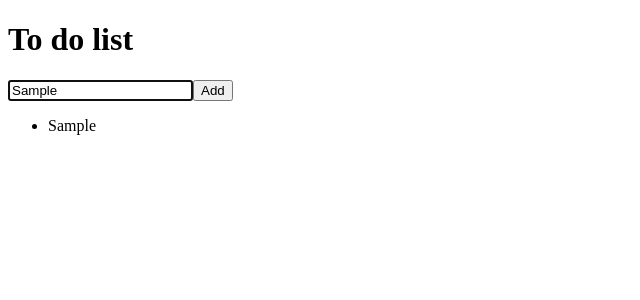
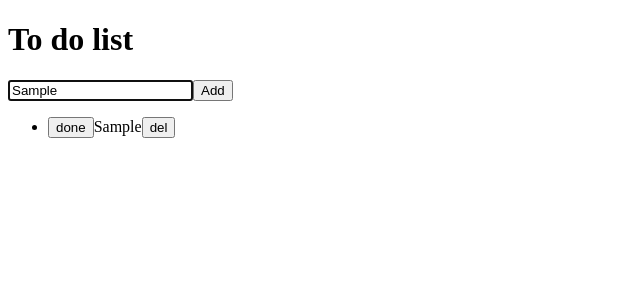
Before and after one commit to amiloszewicz/todo-list, a React app: page / in a window 1280 px wide. Both pictures are taken after typing "Sample" into the empty fields and a click on the button "Add". Shown: the top 300 px of the page, without its empty margins (0-640 px from the left). Built offline with nearby package versions, Linux system fonts and the light colour scheme.

Commit message:
feat done items list

```diff
--- a/src/App.js
+++ b/src/App.js
@@ -4,6 +4,7 @@ import ReactDOM from 'react-dom';
 import Header from './Header';
 import TodoList from './TodoList';
 import TodoItems from './TodoItems';
+import DoneItems from './doneItems.js';
 
 import { runInThisContext } from 'vm';
 
@@ -11,8 +12,9 @@ class App extends React.Component {
   constructor() {
     super();
     this.state = {
-      items: [],
-      currentItem: { text: '', key: '' }
+      toDoItems: [],
+      currentItem: { text: '', key: '' },
+      doneItems: []
     };
     this.inputElement = React.createRef();
   }
@@ -32,20 +34,37 @@ class App extends React.Component {
 
     if (newItem !== '') {
       console.log(newItem);
-      const items = [...this.state.items, newItem];
+      const toDoItems = [...this.state.toDoItems, newItem];
       this.setState({
-        items: items,
+        toDoItems: toDoItems,
         currentItem: { text: '', key: '' }
       });
     }
   };
 
   deleteItem = key => {
-    const filteredItems = this.state.items.filter(item => {
+    const filteredItems = this.state.toDoItems.filter(item => {
       return item.key !== key;
     });
     this.setState({
-      items: filteredItems
+      toDoItems: filteredItems
+    });
+  };
+
+  doneItem = key => {
+    const filteredDoneItem = this.state.toDoItems.filter(item => {
+      return item.key == key;
+    });
+    const filteredItems = this.state.toDoItems.filter(item => {
+      return item.key !== key;
+    });
+    const doneItemText = filteredDoneItem[0].text;
+    const doneItemKey = filteredDoneItem[0].key;
+    const doneItem = { text: doneItemText, key: doneItemKey };
+    const doneItems = [...this.state.doneItems, doneItem];
+    this.setState({
+      toDoItems: filteredItems,
+      doneItems: doneItems
     });
   };
 
@@ -59,8 +78,12 @@ class App extends React.Component {
           handleInput={this.handleInput}
           currentItem={this.state.currentItem.text}
         />
-        <TodoItems entries={this.state.items}
-        deleteItem={this.deleteItem} />
+        <TodoItems
+          entries={this.state.toDoItems}
+          deleteItem={this.deleteItem}
+          doneItem={this.doneItem}
+        />
+        <DoneItems doneEntries={this.state.doneItems} />
       </div>
     );
   }
--- a/src/TodoItems.js
+++ b/src/TodoItems.js
@@ -3,9 +3,15 @@ import React, { Component } from 'react';
 class TodoItems extends Component {
   createTasks = item => {
     return (
-      <li key={item.key} onClick={() => this.props.deleteItem(item.key)}>{item.text}</li>
+      <div key={item.key}>
+        <li>
+          <button onClick={() => this.props.doneItem(item.key)}>done</button>
+          {item.text}
+          <button onClick={() => this.props.deleteItem(item.key)}>del</button>
+        </li>
+      </div>
     );
-  }
+  };
   render() {
     const todoEntries = this.props.entries;
     const listItems = todoEntries.map(this.createTasks);
--- /dev/null
+++ b/src/doneItems.js
@@ -0,0 +1,16 @@
+import React, { Component } from 'react';
+import style from './main.css';
+
+class DoneItems extends Component {
+  doneItem = item => {
+    return <li key={item.key}>{item.text}</li>;
+  };
+  render() {
+    const doneEntries = this.props.doneEntries;
+    const doneListItems = doneEntries.map(this.doneItem);
+
+    return <ul className='doneItemsList'>{doneListItems}</ul>;
+  }
+}
+
+export default DoneItems;
--- a/src/index.js
+++ b/src/index.js
@@ -1,2 +1 @@
 import App from "./App";
-import style from "./main.css";
--- a/webpack.config.js
+++ b/webpack.config.js
@@ -18,6 +18,10 @@ module.exports = {
             options: { minimize: true }
           }
         ]
+      },
+      {
+        test: /\.css$/,
+        use: [MiniCssExtractPlugin.loader, "css-loader"]
       }
     ]
   },
```
